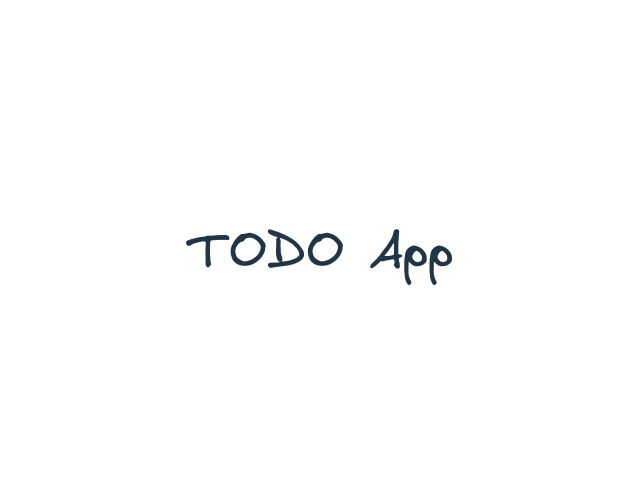
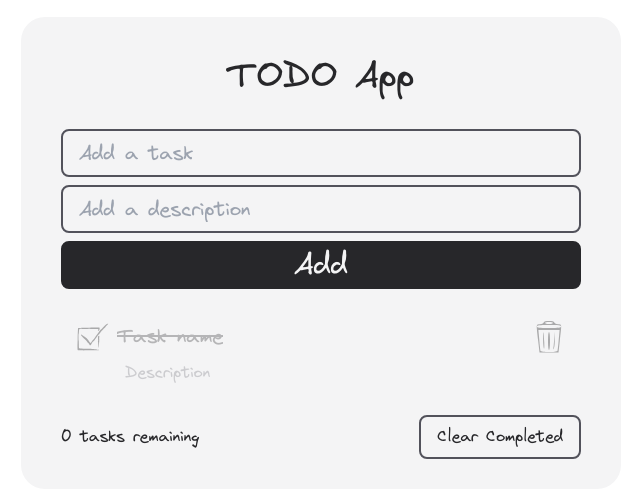
Before and after one commit to H1V35/todo-app, a React (Vite) app: page / in a window 1280 px wide. Shown: the part 147-644 px from the top of the page, without its empty margins (319-959 px from the left). Built offline with nearby package versions, Linux system fonts and the light colour scheme.

Commit message:
🎨 style: Layout structure; Refactor code; Create TaskForm, TasksList, and TaskItem components

```diff
--- a/src/App.tsx
+++ /dev/null
@@ -1,7 +0,0 @@
-export default function App() {
-  return (
-    <>
-      <h1>TODO App</h1>
-    </>
-  );
-}
--- /dev/null
+++ b/src/TodoApp.tsx
@@ -0,0 +1,32 @@
+import { TaskForm } from '@/components/TaskForm';
+import { TasksList } from '@/components/TasksList';
+
+export default function TodoApp() {
+  return (
+    <div className="h-screen w-screen max-w-[1280px] p-4 flex justify-center items-center">
+      <div className="min-h-[50vh] max-h-full w-full max-w-[600px] bg-zinc-100 rounded-3xl flex flex-col">
+        <main className="py-8 px-6 sm:px-10 flex-grow flex flex-col justify-between gap-6">
+          <div className="flex flex-col gap-6">
+            <header className="my-2">
+              <h1 className="text-4xl text-center">TODO App</h1>
+            </header>
+
+            <TaskForm />
+
+            <section className="max-h-[50vh] py-2 overflow-y-auto overflow-x-hidden">
+              <TasksList />
+            </section>
+          </div>
+
+          <footer className="h-10 flex items-center justify-between">
+            <p className="tasks-remaining">0 tasks remaining</p>
+
+            <button className="py-2 px-4 bg-inherit border-2 border-zinc-600 rounded-lg transition-all duration-300 hover:bg-sky-300 hover:text-sky-700 hover:border-sky-700">
+              Clear Completed
+            </button>
+          </footer>
+        </main>
+      </div>
+    </div>
+  );
+}
--- /dev/null
+++ b/src/components/TaskForm.tsx
@@ -0,0 +1,24 @@
+export function TaskForm() {
+  return (
+    <form className="flex flex-col gap-2">
+      <input
+        type="text"
+        name="name"
+        placeholder="Add a task"
+        required
+        className="h-12 px-4 text-xl bg-inherit border-2 border-zinc-600 rounded-lg outline-none transition-all duration-200 focus:border-sky-600 focus:scale-[1.01]"
+      />
+
+      <input
+        type="text"
+        name="description"
+        placeholder="Add a description"
+        className="h-12 px-4 text-xl bg-inherit border-2 border-zinc-600 rounded-lg outline-none transition-all duration-200 focus:border-sky-600 focus:scale-[1.01]"
+      />
+
+      <button className="h-12 text-zinc-100 text-3xl bg-zinc-800 border-2 border-zinc-800 rounded-lg transition-all duration-300 hover:bg-zinc-700">
+        Add
+      </button>
+    </form>
+  );
+}
--- /dev/null
+++ b/src/components/TaskItem.tsx
@@ -0,0 +1,57 @@
+import check from '@/assets/icons/check.svg';
+import checked from '@/assets/icons/checked.svg';
+import trashCan from '@/assets/icons/trash-can.svg';
+
+export function TaskItem() {
+  return (
+    <li className="w-full px-2 sm:px-4 flex flex-col gap-2">
+      <div className="flex justify-between items-center gap-8">
+        <button className="flex items-center gap-2 truncate transition-all duration-200 hover:scale-[1.03]">
+          <img src={check} alt="Check icon" className="w-8" />
+          <span className="text-xl truncate" title="Task name">
+            Task name
+          </span>
+        </button>
+
+        <button className="flex-shrink-0">
+          <img
+            src={trashCan}
+            alt="Trash can"
+            className="w-8 transition-all duration-200 hover:scale-[1.06]"
+          />
+        </button>
+      </div>
+
+      <p className="px-12 text-zinc-500 break-words">Description</p>
+    </li>
+  );
+}
+
+type TaskItemSkeletonProps = {
+  loading?: boolean;
+};
+
+export function TaskItemSkeleton({ loading }: TaskItemSkeletonProps) {
+  return (
+    <li
+      className={`w-full px-2 sm:px-4 flex flex-col gap-2 ${
+        loading ? 'animate-pulse' : 'opacity-30'
+      }`}
+    >
+      <div className="flex justify-between items-center gap-8">
+        <div className="flex items-center gap-2 truncate">
+          <img src={checked} alt="Checked Icon" className="w-8" />
+          <span className="text-xl line-through truncate" title="Task name">
+            Task name
+          </span>
+        </div>
+
+        <div className="flex-shrink-0">
+          <img src={trashCan} alt="TrashCan Icon" className="w-8" />
+        </div>
+      </div>
+
+      <p className="px-12 text-zinc-500 break-words">Description</p>
+    </li>
+  );
+}
--- /dev/null
+++ b/src/components/TasksList.tsx
@@ -0,0 +1,9 @@
+import { TaskItem, TaskItemSkeleton } from '@/components/TaskItem';
+
+export function TasksList() {
+  return (
+    <ul className="flex flex-col gap-4">
+      <TaskItemSkeleton />
+    </ul>
+  );
+}
--- a/src/index.css
+++ b/src/index.css
@@ -1,3 +1,32 @@
+@tailwind base;
+@tailwind components;
+@tailwind utilities;
+
+:root {
+  font-family: Virgil, Inter, system-ui, Avenir, Helvetica, Arial, sans-serif;
+  line-height: 1.5;
+  font-weight: 400;
+
+  color-scheme: light dark;
+  color: #27272a;
+  background-color: #181818;
+
+  font-synthesis: none;
+  text-rendering: optimizeLegibility;
+  -webkit-font-smoothing: antialiased;
+  -moz-osx-font-smoothing: grayscale;
+}
+
+body {
+  display: flex;
+  align-items: center;
+  justify-content: center;
+}
+
+* {
+  margin: 0;
+}
+
 @font-face {
   font-family: 'Virgil';
   src: url('/fonts/Virgil.woff2') format('woff2');
@@ -6,78 +35,20 @@
   font-display: swap;
 }
 
-:root {
-  font-family: Virgil, Inter, system-ui, Avenir, Helvetica, Arial, sans-serif;
-  line-height: 1.5;
-  font-weight: 400;
-
-  color-scheme: light dark;
-  color: #dedede;
-  background-color: #181818;
-
-  font-synthesis: none;
-  text-rendering: optimizeLegibility;
-  -webkit-font-smoothing: antialiased;
-  -moz-osx-font-smoothing: grayscale;
+@media (prefers-color-scheme: light) {
+  :root {
+    background-color: #ffffff;
+  }
 }
 
-#root {
-  max-width: 1280px;
-  margin: 0 auto;
-  padding: 2rem;
-  text-align: center;
-}
-
-body {
-  margin: 0;
-  display: flex;
-  place-items: center;
-  min-width: 320px;
-  min-height: 100vh;
-}
-
-a {
-  font-weight: 500;
-  color: #646cff;
-  text-decoration: inherit;
-}
-a:hover {
-  color: #535bf2;
-}
-
-h1 {
-  font-size: 3.2em;
-  line-height: 1.1;
-}
-
-button {
-  border-radius: 8px;
-  border: 1px solid transparent;
-  padding: 0.6em 1.2em;
-  font-size: 1em;
-  font-weight: 500;
-  font-family: inherit;
-  background-color: #1a1a1a;
-  cursor: pointer;
-  transition: border-color 0.25s;
-}
-button:hover {
-  border-color: #646cff;
-}
-button:focus,
-button:focus-visible {
-  outline: 4px auto -webkit-focus-ring-color;
-}
-
-@media (prefers-color-scheme: light) {
-  :root {
-    color: #213547;
-    background-color: #ffffff;
+@keyframes pulse {
+  0% {
+    opacity: 0.6;
   }
-  a:hover {
-    color: #747bff;
+  50% {
+    opacity: 0.3;
   }
-  button {
-    background-color: #f9f9f9;
+  100% {
+    opacity: 0.6;
   }
 }
--- a/src/main.tsx
+++ b/src/main.tsx
@@ -1,10 +1,10 @@
-import React from 'react'
-import ReactDOM from 'react-dom/client'
-import App from './App.tsx'
-import './index.css'
+import React from 'react';
+import ReactDOM from 'react-dom/client';
+import TodoApp from './TodoApp.tsx';
+import './index.css';
 
 ReactDOM.createRoot(document.getElementById('root')!).render(
   <React.StrictMode>
-    <App />
-  </React.StrictMode>,
-)
+    <TodoApp />
+  </React.StrictMode>
+);
```
